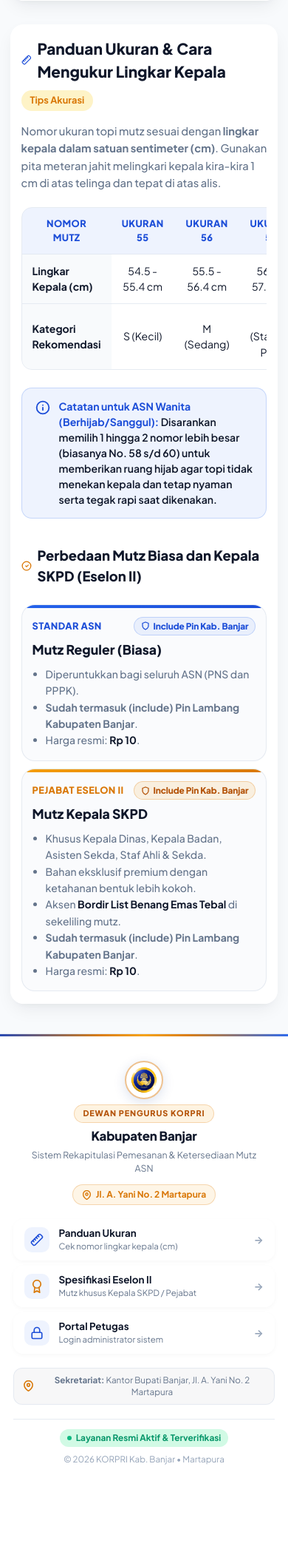
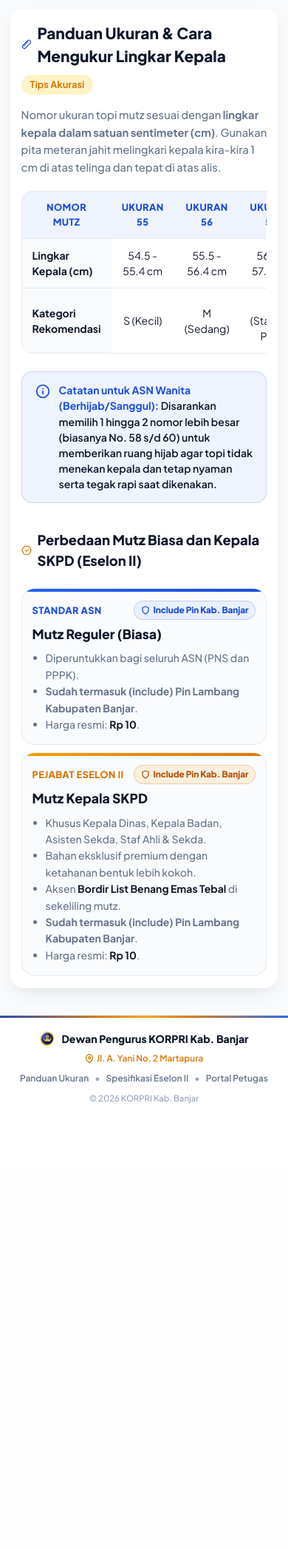
Before and after one commit to kyraaa-dev/aplikasi-rekap-pemesanan, a PHP site: page /cek_stok.php in a window 390 px wide. Shown: the part 2703-4797 px from the top of the page at 74% size. After the commit the page ends 4195 px from the top, so only its background shows below. Run offline with PHP 8.4, Linux system fonts and the light colour scheme; tables that the repository leaves empty or names only in its code hold one stand-in row (values such as "Sample post").

Commit message:
feat(catalog): enable active pre-order for Kepala SKPD and streamline minimalist mobile footer

```diff
--- a/cek_stok.php
+++ b/cek_stok.php
@@ -1071,6 +1071,17 @@ $admin_wa_default = '6281258902720';
             border-color: rgba(248, 113, 113, 0.3);
         }
 
+        .badge-preorder-gold {
+            background: rgba(245, 158, 11, 0.12);
+            color: #B45309;
+            border: 1px solid rgba(217, 119, 6, 0.35);
+        }
+        [data-theme="dark"] .badge-preorder-gold {
+            background: rgba(245, 158, 11, 0.2);
+            color: #FCD34D;
+            border-color: rgba(245, 158, 11, 0.4);
+        }
+
         /* Stock Quantity Meter */
         .stock-qty-wrap {
             margin: 12px 0 16px 0;
@@ -1143,6 +1154,15 @@ $admin_wa_default = '6281258902720';
         .btn-order-wa.ready:hover {
             transform: translateY(-2px);
             box-shadow: 0 6px 20px rgba(16, 185, 129, 0.4);
+        }
+        .btn-order-wa.ready-gold {
+            background: var(--korpri-gold-gradient);
+            color: #FFFFFF;
+            box-shadow: 0 4px 14px rgba(217, 119, 6, 0.35);
+        }
+        .btn-order-wa.ready-gold:hover {
+            transform: translateY(-2px);
+            box-shadow: 0 6px 20px rgba(217, 119, 6, 0.45);
         }
         .btn-order-wa.preorder {
             background: rgba(100, 116, 139, 0.1);
@@ -1812,195 +1832,78 @@ $admin_wa_default = '6281258902720';
                 height: 40px;
             }
 
-            /* Executive KORPRI Mobile Footer Experience */
+            /* Minimalist Executive KORPRI Mobile Footer */
             .footer-desktop-wrap {
                 display: none !important;
             }
             .footer-mobile-wrap {
-                display: flex !important;
-                flex-direction: column;
-                align-items: center;
+                display: block !important;
                 width: 100%;
-                max-width: 460px;
                 margin: 0 auto;
                 text-align: center;
-                gap: 1.15rem;
             }
 
             .public-footer {
-                padding: 2.25rem 1.15rem 7rem 1.15rem;
-                margin-top: 2.5rem;
-            }
-
-            .footer-mobile-header {
+                padding: 1.25rem 1rem calc(5.5rem + env(safe-area-inset-bottom, 0px)) 1rem;
+                margin-top: 1.75rem;
+            }
+
+            .footer-mobile-minimal {
                 display: flex;
                 flex-direction: column;
                 align-items: center;
                 gap: 7px;
-            }
-
-            .footer-mobile-emblem {
-                width: 52px;
-                height: 52px;
-                border-radius: 50%;
-                background: #FFFFFF;
-                padding: 4px;
-                border: 2px solid rgba(217, 119, 6, 0.45);
-                box-shadow: 0 4px 16px rgba(30, 58, 138, 0.15);
+                width: 100%;
+            }
+
+            .footer-mobile-mini-brand {
                 display: flex;
                 align-items: center;
                 justify-content: center;
-            }
-            .footer-mobile-emblem img {
-                width: 100%;
-                height: 100%;
-                object-fit: contain;
-            }
-
-            .footer-mobile-badge {
-                display: inline-block;
-                font-size: 0.68rem;
+                gap: 8px;
+            }
+
+            .footer-mobile-mini-title {
+                font-size: 0.88rem;
                 font-weight: 800;
-                letter-spacing: 0.08em;
-                text-transform: uppercase;
-                color: #B45309;
-                background: rgba(245, 158, 11, 0.12);
-                border: 1px solid rgba(217, 119, 6, 0.25);
-                padding: 3px 11px;
-                border-radius: var(--radius-full);
-            }
-            [data-theme="dark"] .footer-mobile-badge {
-                color: #FBBF24;
-                background: rgba(245, 158, 11, 0.18);
-            }
-
-            .footer-mobile-title {
-                font-size: 1.05rem;
-                font-weight: 900;
                 color: var(--text-main);
-                line-height: 1.25;
-                letter-spacing: -0.01em;
-                margin: 0;
-            }
-
-            .footer-mobile-desc {
-                font-size: 0.77rem;
-                color: var(--text-muted);
-                line-height: 1.45;
-                margin: 0;
-                max-width: 320px;
-            }
-
-            .footer-location-chip {
+                line-height: 1.2;
+            }
+
+            .footer-mobile-mini-loc {
                 display: inline-flex;
                 align-items: center;
-                gap: 6px;
-                font-size: 0.75rem;
-                font-weight: 700;
+                gap: 4px;
+                font-size: 0.74rem;
+                font-weight: 600;
                 color: var(--korpri-gold);
-                background: rgba(245, 158, 11, 0.1);
-                border: 1px solid rgba(217, 119, 6, 0.25);
-                padding: 4px 12px;
-                border-radius: var(--radius-full);
-                margin-top: 6px;
-            }
-            [data-theme="dark"] .footer-location-chip {
+            }
+            [data-theme="dark"] .footer-mobile-mini-loc {
                 color: #FCD34D;
-                background: rgba(245, 158, 11, 0.18);
-                border-color: rgba(245, 158, 11, 0.35);
-            }
-
-            /* 3 Touch Cards on Mobile */
-            .footer-mobile-nav-grid {
-                display: grid;
-                grid-template-columns: 1fr;
-                gap: 7px;
-                width: 100%;
-            }
-
-            .footer-mobile-card {
-                display: flex;
-                align-items: center;
-                gap: 12px;
-                padding: 10px 14px;
-                background: var(--glass-card);
-                border: 1px solid var(--glass-border);
-                border-radius: 14px;
-                text-decoration: none;
-                transition: var(--transition-smooth);
-                box-shadow: 0 2px 6px rgba(0, 0, 0, 0.03);
-                text-align: left;
-            }
-            .footer-mobile-card:active {
-                transform: scale(0.98);
-                background: rgba(37, 99, 235, 0.06);
-            }
-            .footer-card-icon {
-                font-size: 1.25rem;
-                line-height: 1;
-                flex-shrink: 0;
-                width: 34px;
-                height: 34px;
+            }
+
+            .footer-mobile-mini-links {
                 display: flex;
                 align-items: center;
                 justify-content: center;
-                background: rgba(37, 99, 235, 0.08);
-                border-radius: 10px;
-            }
-            [data-theme="dark"] .footer-card-icon {
-                background: rgba(255, 255, 255, 0.08);
-            }
-            .footer-card-body {
-                flex: 1;
-                min-width: 0;
-            }
-            .footer-card-title {
-                font-size: 0.84rem;
-                font-weight: 700;
-                color: var(--text-main);
-                line-height: 1.2;
-            }
-            .footer-card-sub {
+                gap: 8px;
+                font-size: 0.75rem;
+                font-weight: 600;
+                color: var(--text-subtle);
+                margin: 2px 0;
+            }
+            .footer-mobile-mini-links a {
+                color: var(--text-muted);
+                text-decoration: none;
+            }
+            .footer-mobile-mini-links a:hover {
+                color: var(--primary);
+            }
+
+            .footer-mobile-mini-copy {
                 font-size: 0.71rem;
-                color: var(--text-muted);
-                margin-top: 1px;
-            }
-            .footer-card-arrow {
                 color: var(--text-subtle);
-                font-size: 0.85rem;
-                font-weight: 700;
-            }
-
-            /* Sekretariat Address Chip */
-            .footer-mobile-sekretariat {
-                display: inline-flex;
-                align-items: center;
-                justify-content: center;
-                gap: 7px;
-                font-size: 0.73rem;
-                color: var(--text-muted);
-                background: rgba(15, 23, 42, 0.03);
-                border: 1px solid var(--glass-border-subtle);
-                padding: 8px 12px;
-                border-radius: 12px;
-                line-height: 1.4;
-                width: 100%;
-                box-sizing: border-box;
-            }
-            [data-theme="dark"] .footer-mobile-sekretariat {
-                background: rgba(255, 255, 255, 0.04);
-            }
-
-            .footer-mobile-bottom {
-                display: flex;
-                flex-direction: column;
-                align-items: center;
-                gap: 8px;
-                width: 100%;
-                padding-top: 0.85rem;
-                border-top: 1px solid var(--glass-border-subtle);
-                font-size: 0.73rem;
-                color: var(--text-subtle);
+                font-weight: 500;
             }
         }
 
@@ -2077,7 +1980,6 @@ $admin_wa_default = '6281258902720';
                 <!-- Institution Badge -->
                 <div class="institution-ribbon">
                     <span class="ribbon-text-main">DEWAN PENGURUS KORPRI KABUPATEN BANJAR</span>
-                    <span class="ribbon-text-sub">&bull; Jl. A. Yani No. 2 Martapura</span>
                 </div>
 
                 <br>
@@ -2162,7 +2064,7 @@ $admin_wa_default = '6281258902720';
                                 Kepala SKPD
                             </span>
                         </div>
-                        <div class="tab-sub">Pejabat Pimpinan Tinggi Pratama</div>
+                        <div class="tab-sub">Ready &amp; Buka Pre-Order (Eselon II)</div>
                     </div>
                     <div class="tab-price-tag">Rp <?= number_format(HARGA_KEPALA, 0, ',', '.') ?></div>
                 </button>
@@ -2208,6 +2110,7 @@ $admin_wa_default = '6281258902720';
             </div>
             <div style="flex: 1; min-width: 0;">
                 <div style="display: flex; align-items: center; gap: 8px; flex-wrap: wrap; margin-bottom: 4px;">
+                    <span style="font-size: 0.74rem; font-weight: 800; background: rgba(16, 185, 129, 0.15); color: #047857; padding: 2px 8px; border-radius: var(--radius-full); text-transform: uppercase; letter-spacing: 0.03em;">Ready &amp; Buka Pre-Order</span>
                     <span style="font-size: 0.74rem; font-weight: 800; background: rgba(217, 119, 6, 0.15); color: #B45309; padding: 2px 8px; border-radius: var(--radius-full); text-transform: uppercase; letter-spacing: 0.03em;">Eksklusif Eselon II</span>
                     <span style="font-size: 0.75rem; font-weight: 700; color: #92400E;">Bordir List Benang Emas</span>
                 </div>
@@ -2215,7 +2118,7 @@ $admin_wa_default = '6281258902720';
                     Spesifikasi Mutz Kepala Dinas / Badan / Asisten
                 </h3>
                 <p style="margin: 0; font-size: 0.85rem; font-weight: 500; opacity: 0.9; line-height: 1.45;">
-                    Dirancang khusus dengan bordir list benang emas tebal resmi KORPRI bagi Pejabat Pimpinan Tinggi Pratama. Tersedia ukuran Pria &amp; Wanita.
+                    Dirancang khusus dengan bordir list benang emas tebal resmi KORPRI bagi Pejabat Pimpinan Tinggi Pratama. Melayani pemesanan langsung &amp; Pre-Order resmi seluruh ukuran.
                 </p>
             </div>
         </div>
@@ -2407,10 +2310,6 @@ $admin_wa_default = '6281258902720';
                     <div>
                         <div class="footer-brand-title">E-MutZ KORPRI</div>
                         <div class="footer-brand-sub">Dewan Pengurus KORPRI Kabupaten Banjar</div>
-                        <div class="footer-address">
-                            <svg xmlns="http://www.w3.org/2000/svg" width="13" height="13" viewBox="0 0 24 24" fill="none" stroke="currentColor" stroke-width="2.2" stroke-linecap="round" stroke-linejoin="round"><path d="M21 10c0 7-9 13-9 13s-9-6-9-13a9 9 0 0 1 18 0z"></path><circle cx="12" cy="10" r="3"></circle></svg>
-                            <span>Sekretariat: Kantor Bupati Banjar, Jl. A. Yani No. 2 Martapura</span>
-                        </div>
                     </div>
                 </div>
 
@@ -2423,7 +2322,7 @@ $admin_wa_default = '6281258902720';
 
             <div class="footer-bottom-bar">
                 <div>
-                    &copy; <?= date('Y') ?> Dewan Pengurus KORPRI Kabupaten Banjar &bull; Jl. A. Yani No. 2 Martapura. Seluruh Hak Cipta Dilindungi.
+                    &copy; <?= date('Y') ?> Dewan Pengurus KORPRI Kabupaten Banjar. Seluruh Hak Cipta Dilindungi.
                 </div>
                 <div class="footer-status-pill">
                     <span class="footer-status-dot"></span>
@@ -2432,68 +2331,26 @@ $admin_wa_default = '6281258902720';
             </div>
         </div>
 
-        <!-- Mobile-Tailored Executive Footer Layout -->
+        <!-- Mobile-Tailored Minimalist Footer Layout -->
         <div class="footer-mobile-wrap">
-            <div class="footer-mobile-header">
-                <div class="footer-mobile-emblem">
-                    <img src="assets/images/korpri-badge.png" alt="Lambang KORPRI" width="46" height="46">
+            <div class="footer-mobile-minimal">
+                <div class="footer-mobile-mini-brand">
+                    <img src="assets/images/korpri-badge.png" alt="Logo KORPRI" width="22" height="22">
+                    <span class="footer-mobile-mini-title">Dewan Pengurus KORPRI Kab. Banjar</span>
                 </div>
-                <span class="footer-mobile-badge">Dewan Pengurus KORPRI</span>
-                <h3 class="footer-mobile-title">Kabupaten Banjar</h3>
-                <p class="footer-mobile-desc">Sistem Rekapitulasi Pemesanan &amp; Ketersediaan Mutz ASN</p>
-                <div class="footer-location-chip">
-                    <svg xmlns="http://www.w3.org/2000/svg" width="13" height="13" viewBox="0 0 24 24" fill="none" stroke="currentColor" stroke-width="2.5" stroke-linecap="round" stroke-linejoin="round"><path d="M21 10c0 7-9 13-9 13s-9-6-9-13a9 9 0 0 1 18 0z"></path><circle cx="12" cy="10" r="3"></circle></svg>
+                <div class="footer-mobile-mini-loc">
+                    <svg xmlns="http://www.w3.org/2000/svg" width="12" height="12" viewBox="0 0 24 24" fill="none" stroke="currentColor" stroke-width="2.5" stroke-linecap="round" stroke-linejoin="round"><path d="M21 10c0 7-9 13-9 13s-9-6-9-13a9 9 0 0 1 18 0z"></path><circle cx="12" cy="10" r="3"></circle></svg>
                     <span>Jl. A. Yani No. 2 Martapura</span>
                 </div>
-            </div>
-
-            <nav class="footer-mobile-nav-grid" aria-label="Navigasi Cepat Mobile">
-                <a href="#panduan" class="footer-mobile-card">
-                    <div class="footer-card-icon">
-                        <svg xmlns="http://www.w3.org/2000/svg" width="18" height="18" viewBox="0 0 24 24" fill="none" stroke="currentColor" stroke-width="2.2" stroke-linecap="round" stroke-linejoin="round" style="color: var(--primary);"><path d="M21.3 8.7 8.7 21.3c-1 1-2.5 1-3.4 0l-2.6-2.6c-1-1-1-2.5 0-3.4L15.3 2.7c1-1 2.5-1 3.4 0l2.6 2.6c1 1 1 2.5 0 3.4Z"/><path d="m7.5 10.5 2 2"/><path d="m10.5 7.5 2 2"/><path d="m13.5 4.5 2 2"/><path d="m4.5 13.5 2 2"/></svg>
-                    </div>
-                    <div class="footer-card-body">
-                        <div class="footer-card-title">Panduan Ukuran</div>
-                        <div class="footer-card-sub">Cek nomor lingkar kepala (cm)</div>
-                    </div>
-                    <div class="footer-card-arrow">&rarr;</div>
-                </a>
-
-                <a href="#spesifikasi" class="footer-mobile-card">
-                    <div class="footer-card-icon">
-                        <svg xmlns="http://www.w3.org/2000/svg" width="18" height="18" viewBox="0 0 24 24" fill="none" stroke="currentColor" stroke-width="2.2" stroke-linecap="round" stroke-linejoin="round" style="color: var(--korpri-gold);"><circle cx="12" cy="8" r="7"></circle><polyline points="8.21 13.89 7 23 12 20 17 23 15.79 13.88"></polyline></svg>
-                    </div>
-                    <div class="footer-card-body">
-                        <div class="footer-card-title">Spesifikasi Eselon II</div>
-                        <div class="footer-card-sub">Mutz khusus Kepala SKPD / Pejabat</div>
-                    </div>
-                    <div class="footer-card-arrow">&rarr;</div>
-                </a>
-
-                <a href="login.php" class="footer-mobile-card">
-                    <div class="footer-card-icon">
-                        <svg xmlns="http://www.w3.org/2000/svg" width="18" height="18" viewBox="0 0 24 24" fill="none" stroke="currentColor" stroke-width="2.2" stroke-linecap="round" stroke-linejoin="round" style="color: var(--primary);"><rect x="3" y="11" width="18" height="11" rx="2" ry="2"></rect><path d="M7 11V7a5 5 0 0 1 10 0v4"></path></svg>
-                    </div>
-                    <div class="footer-card-body">
-                        <div class="footer-card-title">Portal Petugas</div>
-                        <div class="footer-card-sub">Login administrator sistem</div>
-                    </div>
-                    <div class="footer-card-arrow">&rarr;</div>
-                </a>
-            </nav>
-
-            <div class="footer-mobile-sekretariat">
-                <svg xmlns="http://www.w3.org/2000/svg" width="15" height="15" viewBox="0 0 24 24" fill="none" stroke="currentColor" stroke-width="2.5" stroke-linecap="round" stroke-linejoin="round" style="flex-shrink:0; color: var(--korpri-gold);"><path d="M21 10c0 7-9 13-9 13s-9-6-9-13a9 9 0 0 1 18 0z"></path><circle cx="12" cy="10" r="3"></circle></svg>
-                <span><strong>Sekretariat:</strong> Kantor Bupati Banjar, Jl. A. Yani No. 2 Martapura</span>
-            </div>
-
-            <div class="footer-mobile-bottom">
-                <div class="footer-status-pill">
-                    <span class="footer-status-dot"></span>
-                    <span>Layanan Resmi Aktif &amp; Terverifikasi</span>
-                </div>
-                <div>
-                    &copy; <?= date('Y') ?> KORPRI Kab. Banjar &bull; Martapura
+                <nav class="footer-mobile-mini-links" aria-label="Navigasi Footer Mobile">
+                    <a href="#panduan">Panduan Ukuran</a>
+                    <span>&bull;</span>
+                    <a href="#spesifikasi">Spesifikasi Eselon II</a>
+                    <span>&bull;</span>
+                    <a href="login.php">Portal Petugas</a>
+                </nav>
+                <div class="footer-mobile-mini-copy">
+                    &copy; <?= date('Y') ?> KORPRI Kab. Banjar
                 </div>
             </div>
         </div>
@@ -2610,8 +2467,13 @@ $admin_wa_default = '6281258902720';
             const wanitaObj = dataCat['Perempuan'] || {};
             for (let sz in wanitaObj) { totalWanita += (wanitaObj[sz] || 0); }
 
-            document.getElementById('badgeCountPria').textContent = totalPria > 0 ? (totalPria + ' ready') : 'Pre-Order';
-            document.getElementById('badgeCountWanita').textContent = totalWanita > 0 ? (totalWanita + ' ready') : 'Pre-Order';
+            if (currentCategory === 'Kepala SKPD') {
+                document.getElementById('badgeCountPria').textContent = totalPria > 0 ? (totalPria + ' ready') : 'Buka Pre-Order';
+                document.getElementById('badgeCountWanita').textContent = totalWanita > 0 ? (totalWanita + ' ready') : 'Buka Pre-Order';
+            } else {
+                document.getElementById('badgeCountPria').textContent = totalPria > 0 ? (totalPria + ' ready') : 'Pre-Order';
+                document.getElementById('badgeCountWanita').textContent = totalWanita > 0 ? (totalWanita + ' ready') : 'Pre-Order';
+            }
         }
 
         // Render Quick Interactive Size Filter Chips
@@ -2696,6 +2558,17 @@ $admin_wa_default = '6281258902720';
                             Ambil Sisa ${qty} Pcs
                         </button>
                     `;
+                } else if (currentCategory === 'Kepala SKPD') {
+                    // Kepala SKPD: Ready Buka Pre-Order
+                    statusBadge = '<span class="status-badge badge-preorder-gold"><span class="status-dot yellow"></span> Buka Pre-Order</span>';
+                    statusText = 'Ready Pre-Order';
+                    barColor = 'linear-gradient(90deg, #F59E0B, #D97706)';
+                    btnHtml = `
+                        <button type="button" class="btn-order-wa ready-gold" onclick="openOrderModal('${currentCategory}', '${currentGender}', ${sz}, 0)">
+                            <svg xmlns="http://www.w3.org/2000/svg" width="16" height="16" viewBox="0 0 24 24" fill="none" stroke="currentColor" stroke-width="2.5"><path d="M21 11.5a8.38 8.38 0 0 1-.9 3.8 8.5 8.5 0 0 1-7.6 4.7 8.38 8.38 0 0 1-3.8-.9L3 21l1.9-5.7a8.38 8.38 0 0 1-.9-3.8 8.5 8.5 0 0 1 4.7-7.6 8.38 8.38 0 0 1 3.8-.9h.5a8.48 8.48 0 0 1 8 8v.5z"></path></svg>
+                            Pre-Order Ukuran ${sz} via WA
+                        </button>
+                    `;
                 } else {
                     statusBadge = '<span class="status-badge badge-empty"><span class="status-dot red"></span> Stok Habis</span>';
                     statusText = 'Habis';
@@ -2708,7 +2581,20 @@ $admin_wa_default = '6281258902720';
                     `;
                 }
 
-                const percent = Math.min(100, Math.round((qty / maxStockBaseline) * 100));
+                const isKepalaPreOrder = (currentCategory === 'Kepala SKPD' && qty === 0);
+                const percent = isKepalaPreOrder ? 100 : Math.min(100, Math.round((qty / maxStockBaseline) * 100));
+
+                const qtyNumberHtml = isKepalaPreOrder
+                    ? `<div class="qty-number" style="color: #D97706; font-size: 1.55rem; padding-top: 4px; padding-bottom: 4px;">Ready <span style="font-size: 1rem; font-weight: 700;">Pre-Order</span></div>`
+                    : `<div class="qty-number" style="color: ${qty > 0 ? (qty <= 5 ? '#D97706' : '#059669') : '#DC2626'};">${qty} <span style="font-size: 1.1rem; font-weight: 700;">pcs</span></div>`;
+
+                const qtyLabelText = isKepalaPreOrder
+                    ? 'Buka Pre-Order Resmi di Sekretariat KORPRI'
+                    : `${statusText} di Sekretariat KORPRI`;
+
+                const subtextInfo = (currentCategory === 'Kepala SKPD')
+                    ? `Eselon II (Bordir List Emas) &bull; Ready &amp; Buka Pre-Order &bull; ${currentGender}`
+                    : `Standar Mutz ASN KORPRI &bull; ${currentGender}`;
 
                 const card = document.createElement('div');
                 card.className = 'size-card';
@@ -2723,15 +2609,15 @@ $admin_wa_default = '6281258902720';
                     </div>
 
                     <div class="stock-qty-wrap">
-                        <div class="qty-number" style="color: ${qty > 0 ? (qty <= 5 ? '#D97706' : '#059669') : '#DC2626'};">${qty} <span style="font-size: 1.1rem; font-weight: 700;">pcs</span></div>
-                        <div class="qty-label">${statusText} di Sekretariat KORPRI</div>
+                        ${qtyNumberHtml}
+                        <div class="qty-label">${qtyLabelText}</div>
                         <div class="stock-progress-bar">
                             <div class="stock-progress-fill" style="width: ${percent}%; background: ${barColor};"></div>
                         </div>
                     </div>
 
                     <div style="font-size: 0.82rem; font-weight: 600; color: var(--text-muted); margin-bottom: 14px; line-height: 1.4;">
-                        ${currentCategory === 'Kepala SKPD' ? 'Eselon II (Bordir List Emas)' : 'Standar Mutz ASN KORPRI'} &bull; ${currentGender}
+                        ${subtextInfo}
                     </div>
 
                     ${btnHtml}
@@ -2753,6 +2639,9 @@ $admin_wa_default = '6281258902720';
             if (stock > 0) {
                 statusElem.textContent = 'Ready (' + stock + ' pcs tersedia)';
                 statusElem.style.color = '#059669';
+            } else if (category === 'Kepala SKPD') {
+                statusElem.textContent = 'Ready Buka Pre-Order (Siap Dipesan via WA)';
+                statusElem.style.color = '#D97706';
             } else {
                 statusElem.textContent = 'Habis (Diteruskan sebagai Pre-Order)';
                 statusElem.style.color = '#DC2626';
@@ -2774,7 +2663,9 @@ $admin_wa_default = '6281258902720';
             const skpd = document.getElementById('orderSkpd').value.trim();
 
             const catText = selectedOrderData.category === 'Kepala SKPD' ? 'Mutz Kepala SKPD (Eselon II)' : 'Mutz Standar ASN (Biasa)';
-            const statusPesanan = selectedOrderData.stock > 0 ? 'Pemesanan Ready Stock' : 'Permintaan Pre-Order (Stok Habis)';
+            const statusPesanan = (selectedOrderData.category === 'Kepala SKPD' && selectedOrderData.stock === 0)
+                ? 'Pre-Order Resmi Mutz Kepala SKPD'
+                : (selectedOrderData.stock > 0 ? 'Pemesanan Ready Stock' : 'Permintaan Pre-Order (Stok Habis)');
 
             let msg = `Halo Admin E-MutZ KORPRI,\n\n`;
             msg += `Saya ingin melakukan *${statusPesanan}* dengan rincian berikut:\n`;
```
